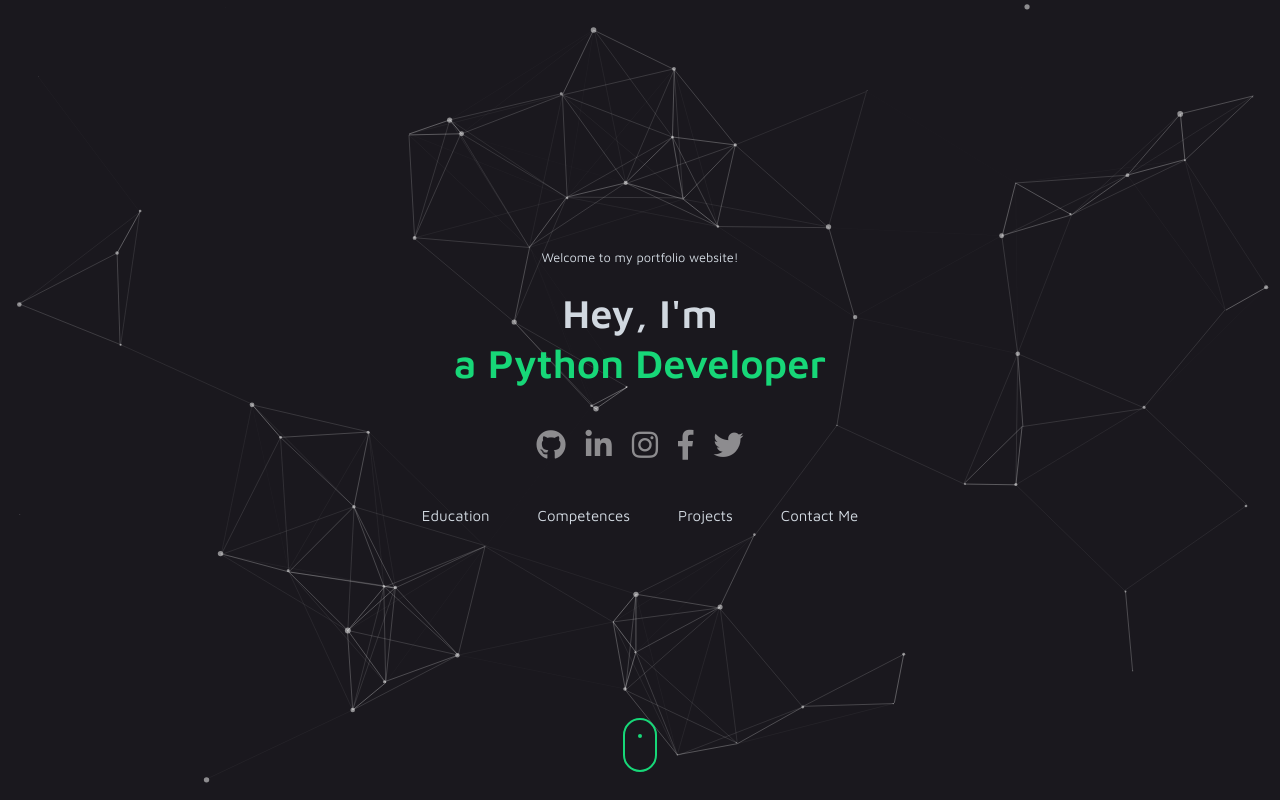
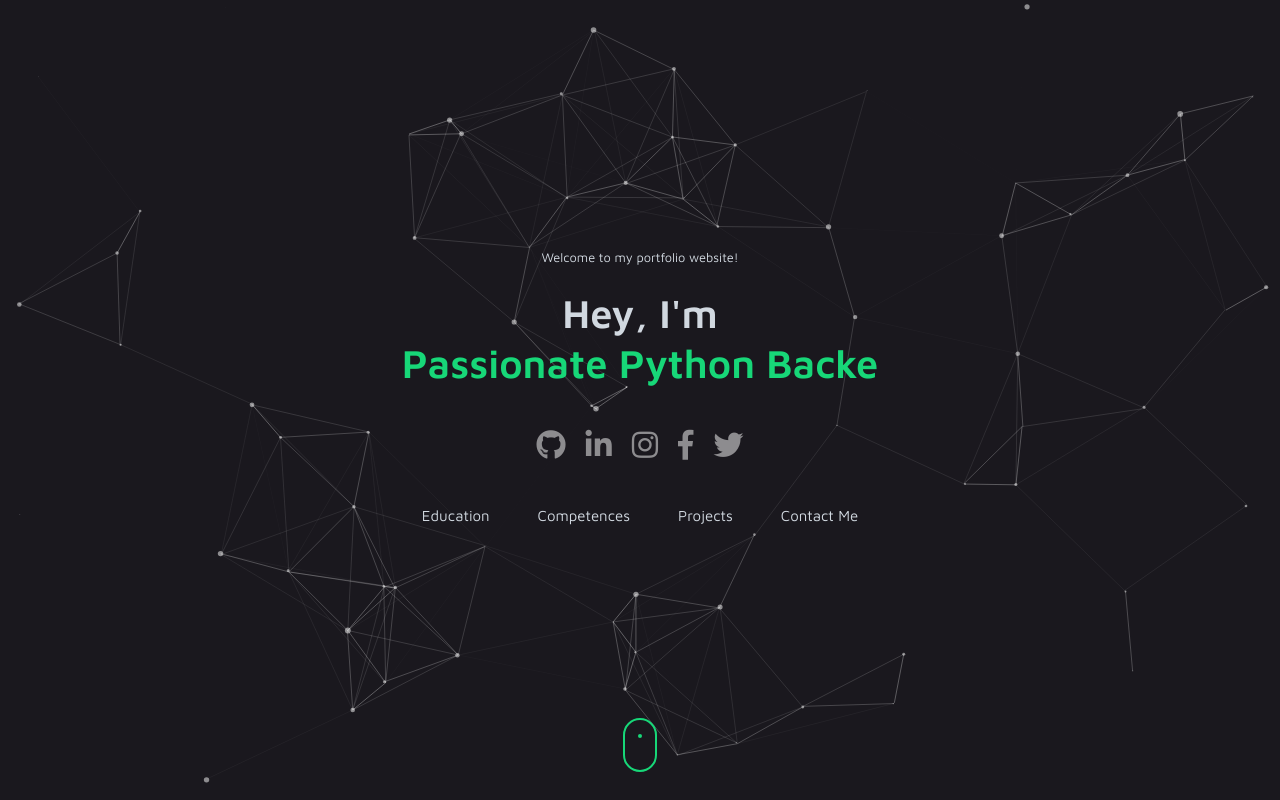
Before and after one commit to himanshu-17lodhi/himanshu.lodhi, a Django app: page / in a window 1280 px wide. Run offline with Django 3.2, Linux system fonts and the light colour scheme; data that the repository does not hold is empty; some libraries are stand-ins or nearby versions.

Commit message:
Update homePage.html

```diff
--- a/templates/homePage.html
+++ b/templates/homePage.html
@@ -61,9 +61,8 @@
     <script>
         const typingWords = [
         "Himanshu Lodhi",
-        "a Python Developer",
-        "a Django Enthusiast",
-        "an Open Source Contributor"
+        "Passionate Python Backend Developer",
+        "Lifelong Learner in Technology"
     ];
     const typingSpeed = 110;
     const erasingSpeed = 60;
```
